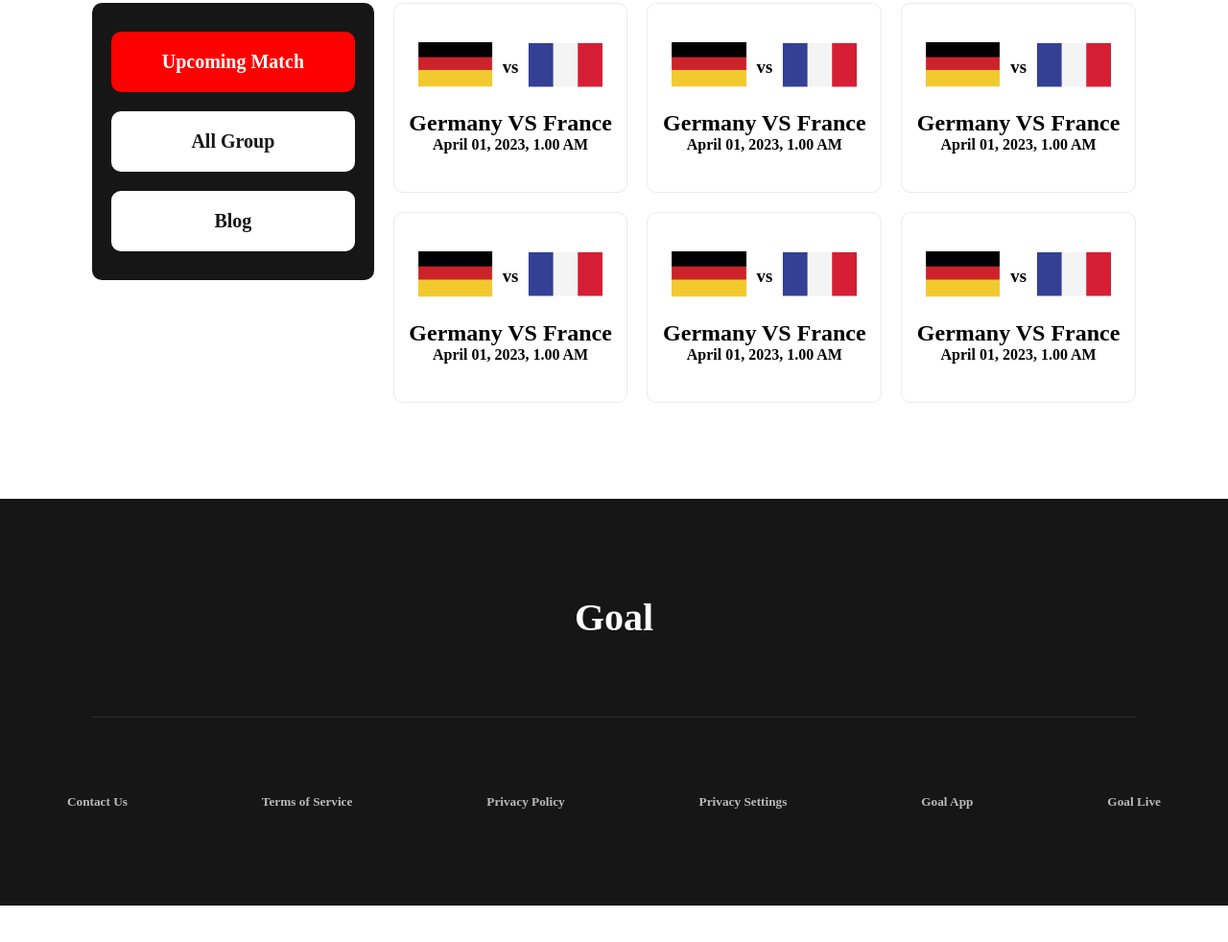
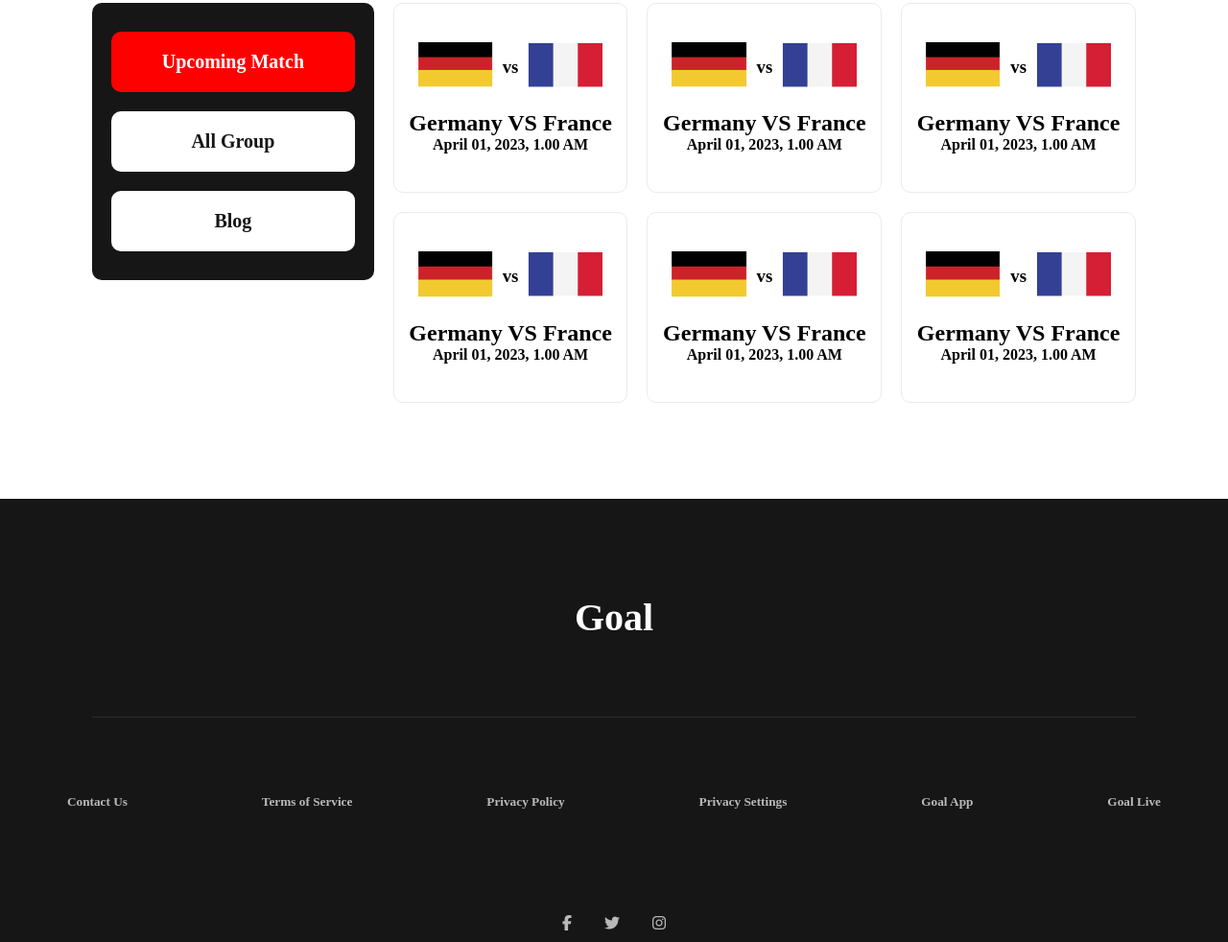
Before and after one commit to anon-habib/world_cup_lands, a plain HTML site: page index.html in a window 1280 px wide. Shown: the part 559-1541 px from the top of the page at 96% size. Before the commit the page ends 1503 px from the top, so only its background shows below. Drawn offline with Linux system fonts and the light colour scheme; a web font is replaced by a local one.

Commit message:
social icons added

```diff
--- a/css/style.css
+++ b/css/style.css
@@ -226,4 +226,16 @@ footer {
     text-decoration: none;
     color: #b9b9b9;
 }
+.social {
+    text-align: center;
+}
+.social ul li {
+    list-style: none;
+    display: inline-block;
+    padding: 10px 15px;
+
+}
+.social ul li a {
+    color: #b9b9b9;
+}
 /* footer end */
--- a/index.html
+++ b/index.html
@@ -155,6 +155,14 @@
                 <h5><a href="#live">Goal Live</a></h5>
             </div>
         </div class="footer-inner">
+
+        <div class="social">
+            <ul>
+                <li><a href="#"><i class="fa fa-facebook" aria-hidden="true"></i></a></li>
+                <li><a href="#"><i class="fa fa-twitter" aria-hidden="true"></i></a></li>
+                <li><a href="#"><i class="fa fa-instagram" aria-hidden="true"></i> </a></li>
+            </ul>
+        </div>
     </footer>
     <!-- footer end -->
 
```
